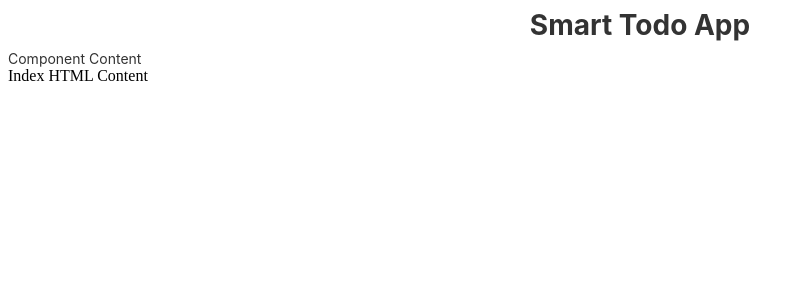
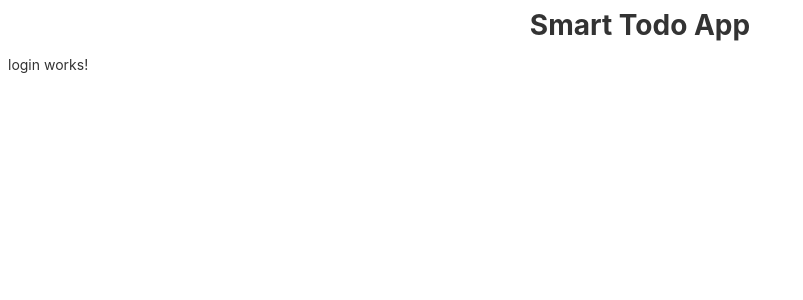
Before and after one commit to MuresanIA/Todo-App-Full-Stack-Angular, an Angular app: page / in a window 1280 px wide. Shown: the top 300 px of the page, without its empty margins (0-803 px from the left). Built offline with nearby package versions, Linux system fonts and the light colour scheme.

Commit message:
Implementing Login

```diff
--- a/src/app/app.component.html
+++ b/src/app/app.component.html
@@ -292,9 +292,16 @@
 
 
 <div style="text-align: center;">
+
 <h1>{{ title }}</h1>
+
+
 </div>
 
-    <div>Component Content</div>
+    <!-- <app-welcome></app-welcome> -->
 
-<router-outlet></router-outlet>
+    <app-login></app-login>
+
+    <!-- <div>Component Content</div>
+
+<router-outlet></router-outlet> -->
--- a/src/app/app.module.ts
+++ b/src/app/app.module.ts
@@ -4,11 +4,13 @@ import { NgModule } from '@angular/core';
 import { AppRoutingModule } from './app-routing.module';
 import { AppComponent } from './app.component';
 import { WelcomeComponent } from './welcome/welcome.component';
+import { LoginComponent } from './login/login.component';
 
 @NgModule({
   declarations: [
     AppComponent,
-    WelcomeComponent
+    WelcomeComponent,
+    LoginComponent
   ],
   imports: [
     BrowserModule,
--- /dev/null
+++ b/src/app/login/login.component.html
@@ -0,0 +1 @@
+<p>login works!</p>
--- /dev/null
+++ b/src/app/login/login.component.ts
@@ -0,0 +1,15 @@
+import { Component, OnInit } from '@angular/core';
+
+@Component({
+  selector: 'app-login',
+  templateUrl: './login.component.html',
+  styleUrls: ['./login.component.css']
+})
+export class LoginComponent implements OnInit {
+
+  constructor() { }
+
+  ngOnInit(): void {
+  }
+
+}
--- a/src/app/welcome/welcome.component.ts
+++ b/src/app/welcome/welcome.component.ts
@@ -7,9 +7,12 @@ import { Component, OnInit } from '@angular/core';
 })
 export class WelcomeComponent implements OnInit {
 
+message = 'Some Welcome Message'
+
   constructor() { }
 
   ngOnInit(): void {
+    console.log(this.message)
   }
 
 }
--- a/src/index.html
+++ b/src/index.html
@@ -9,6 +9,6 @@
 </head>
 <body>
   <app-root></app-root>
-  <div>Index HTML Content</div>
+  <!-- <div>Index HTML Content</div> -->
 </body>
 </html>
```
Also changed, not shown: src/app/login/login.component.css (added), 1 other file (tests, documents, lock files or other folders).
